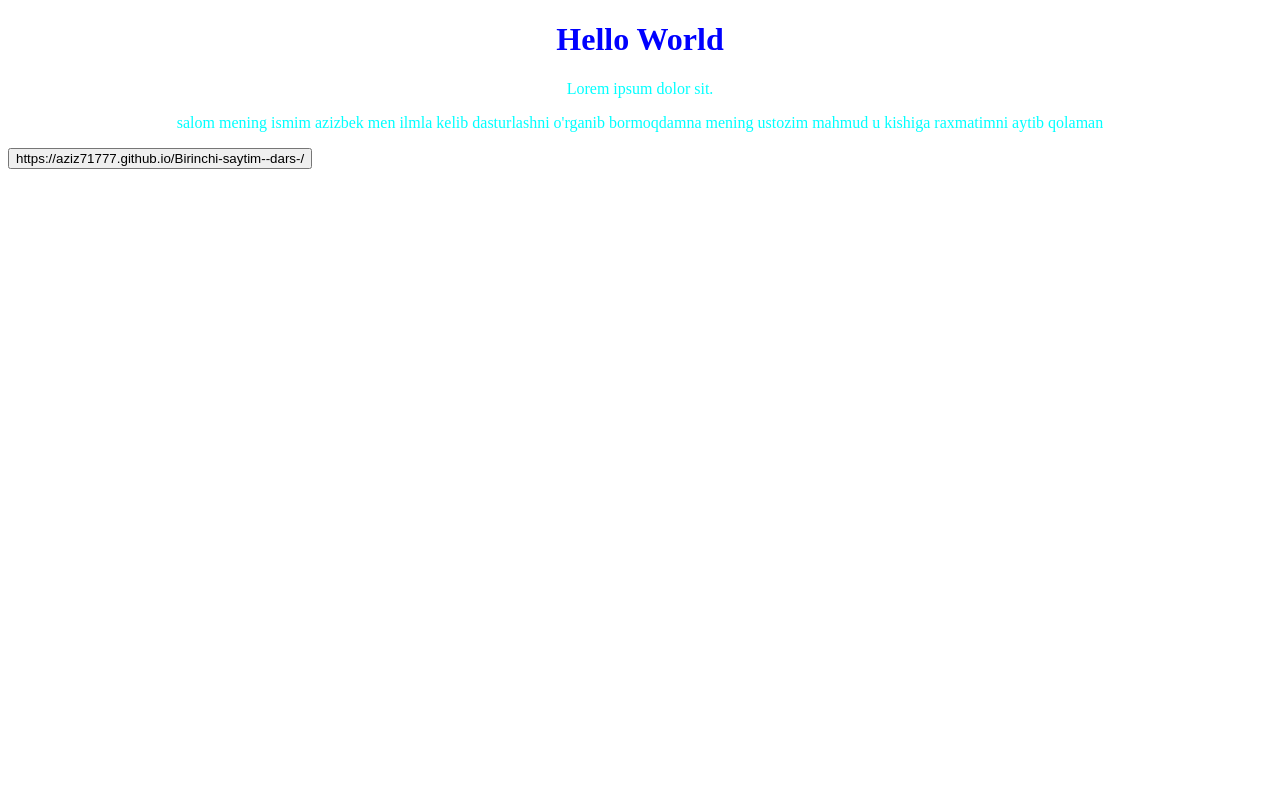
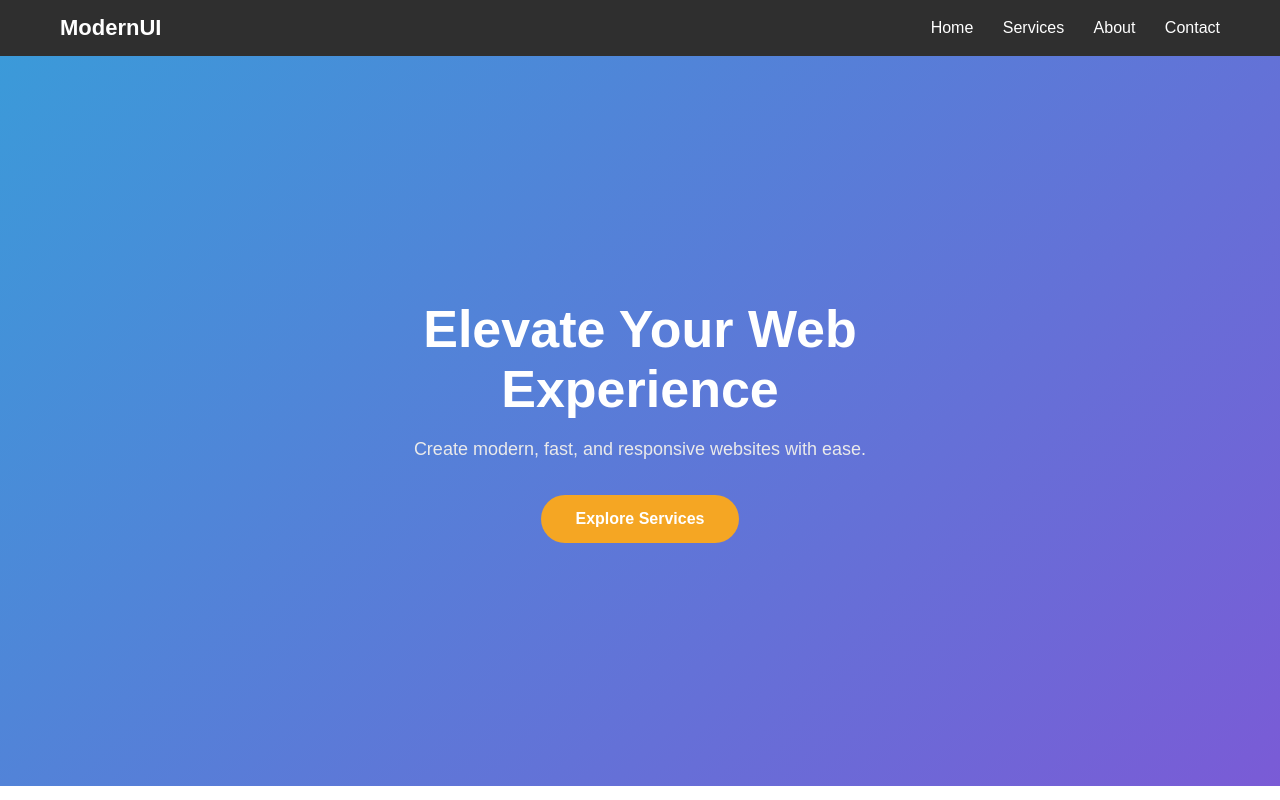
Before and after one commit to Aziz71777/Birinchi-saytim--dars-, a plain HTML site: page index.html in a window 1280 px wide. Drawn offline with Linux system fonts and the light colour scheme.

Commit message:
Update index.html
ustozim bergan bir narsani yasadim

```diff
--- a/index.html
+++ b/index.html
@@ -1,27 +1,116 @@
 <!DOCTYPE html>
 <html lang="en">
 <head>
-    <meta charset="UTF-8">
-    <meta name="viewport" content="width=device-width, initial-scale=1.0">
-    <title>Document</title>
-    <style>
-    h1 {
-        color: blue;
-        text-align: center;
+  <meta charset="UTF-8">
+  <title>ModernUI</title>
+  <meta name="viewport" content="width=device-width, initial-scale=1.0">
+  <style>
+    * {
+      margin: 0;
+      padding: 0;
+      box-sizing: border-box;
+      font-family: Arial, Helvetica, sans-serif;
     }
-    p {
-        color: aqua;
-        text-align: center;
+
+    body {
+      min-height: 100vh;
     }
-    </style>
+
+    /* NAVBAR */
+    header {
+      background: #2f2f2f;
+      padding: 15px 60px;
+      display: flex;
+      justify-content: space-between;
+      align-items: center;
+    }
+
+    header .logo {
+      color: #fff;
+      font-size: 22px;
+      font-weight: bold;
+    }
+
+    nav a {
+      color: #fff;
+      text-decoration: none;
+      margin-left: 25px;
+      font-size: 16px;
+    }
+
+    nav a:hover {
+      color: #f5a623;
+    }
+
+    /* HERO */
+    .hero {
+      min-height: calc(100vh - 70px);
+      display: flex;
+      justify-content: center;
+      align-items: center;
+      text-align: center;
+      background: linear-gradient(135deg, #3b9ad9, #7a5bd6);
+      padding: 20px;
+    }
+
+    .hero h1 {
+      font-size: 52px;
+      color: #fff;
+      margin-bottom: 20px;
+    }
+
+    .hero p {
+      font-size: 18px;
+      color: #eaeaea;
+      margin-bottom: 35px;
+    }
+
+    .hero button {
+      background: #f5a623;
+      border: none;
+      padding: 15px 35px;
+      font-size: 16px;
+      border-radius: 30px;
+      cursor: pointer;
+      color: #fff;
+      font-weight: bold;
+    }
+
+    .hero button:hover {
+      background: #e5941f;
+    }
+
+    /* RESPONSIVE */
+    @media (max-width: 768px) {
+      header {
+        padding: 15px 25px;
+      }
+
+      .hero h1 {
+        font-size: 38px;
+      }
+    }
+  </style>
 </head>
 <body>
+
+  <header>
+    <div class="logo">ModernUI</div>
+    <nav>
+      <a href="#">Home</a>
+      <a href="#">Services</a>
+      <a href="#">About</a>
+      <a href="#">Contact</a>
+    </nav>
+  </header>
+
+  <section class="hero">
     <div>
-    <h1>Hello World</h1>
-    <p>Lorem ipsum dolor sit.</p>
-    <p>salom mening ismim  azizbek men ilmla kelib dasturlashni o'rganib bormoqdamna mening ustozim mahmud u kishiga raxmatimni aytib qolaman</p>
-    <button> https://aziz71777.github.io/Birinchi-saytim--dars-/</button>
+      <h1>Elevate Your Web<br>Experience</h1>
+      <p>Create modern, fast, and responsive websites with ease.</p>
+      <button>Explore Services</button>
+    </div>
+  </section>
 
-    </div>
 </body>
 </html>
```
